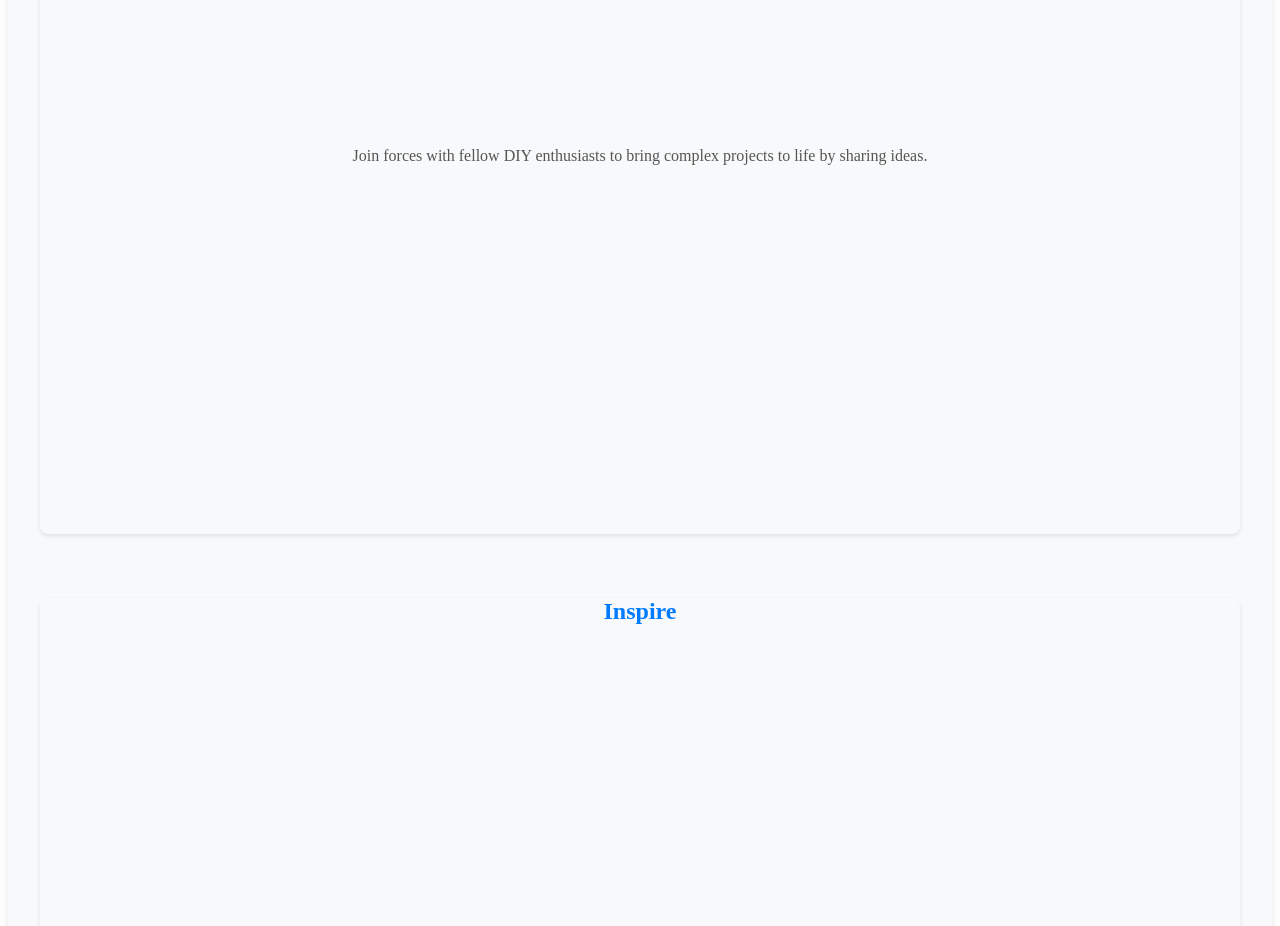
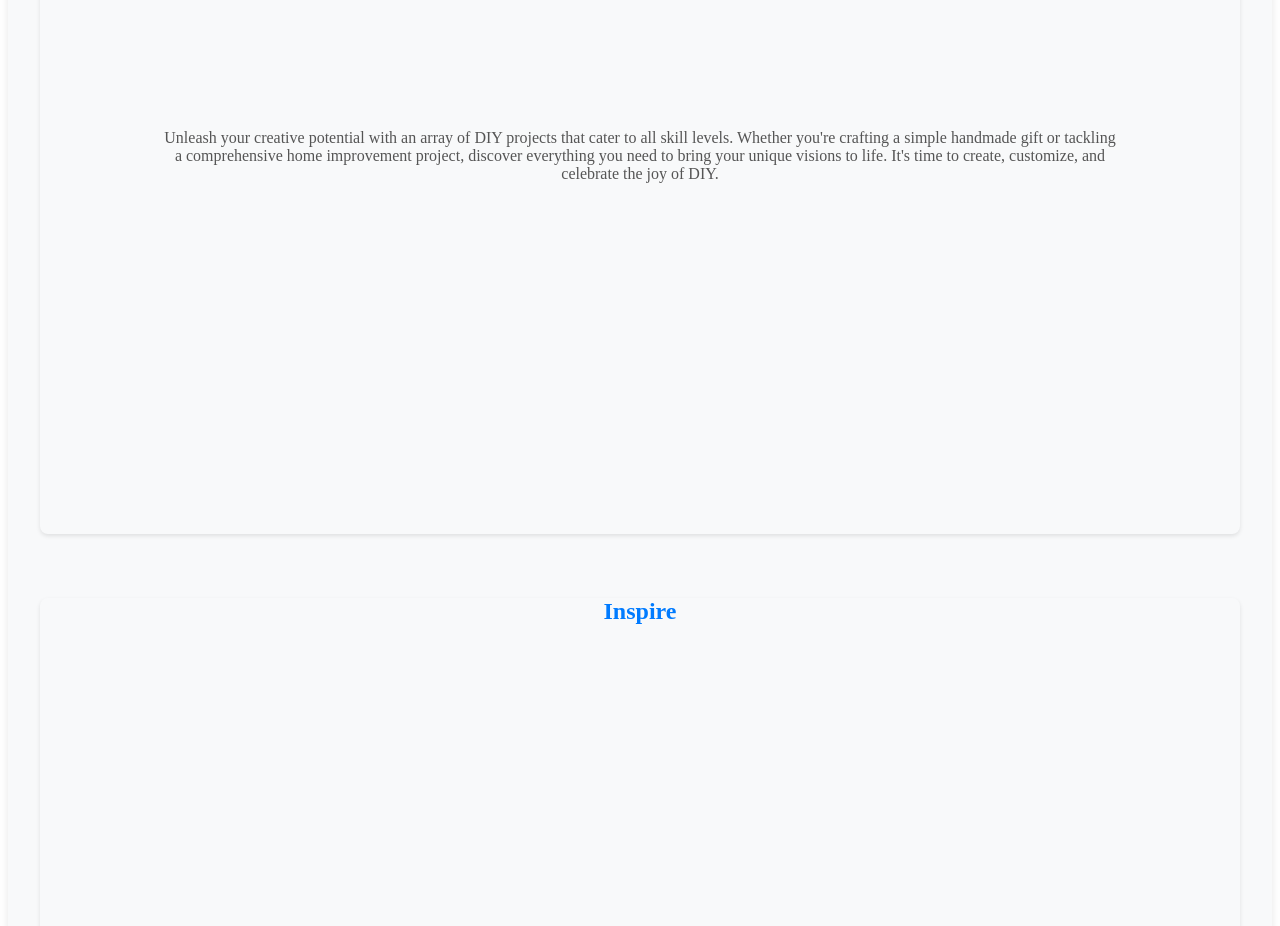
Before and after one commit to aholley112/diy_dynamics_client, an Angular app: page /home in a window 1280 px wide. Shown: the part 1300-2226 px from the top of the page. Built offline with nearby package versions, Linux system fonts and the light colour scheme.

Commit message:
added text to feature boxes.

```diff
--- a/src/app/home/home.component.html
+++ b/src/app/home/home.component.html
@@ -27,7 +27,7 @@
     <div class="carousel-item">
       <div class="feature-box">
         <h2>Create</h2>
-        <p>Join forces with fellow DIY enthusiasts to bring complex projects to life by sharing ideas.</p>
+        <p>Unleash your creative potential with an array of DIY projects that cater to all skill levels. Whether you're crafting a simple handmade gift or tackling a comprehensive home improvement project, discover everything you need to bring your unique visions to life. It's time to create, customize, and celebrate the joy of DIY.</p>
       </div>
     </div>
     <div class="carousel-item">
```
